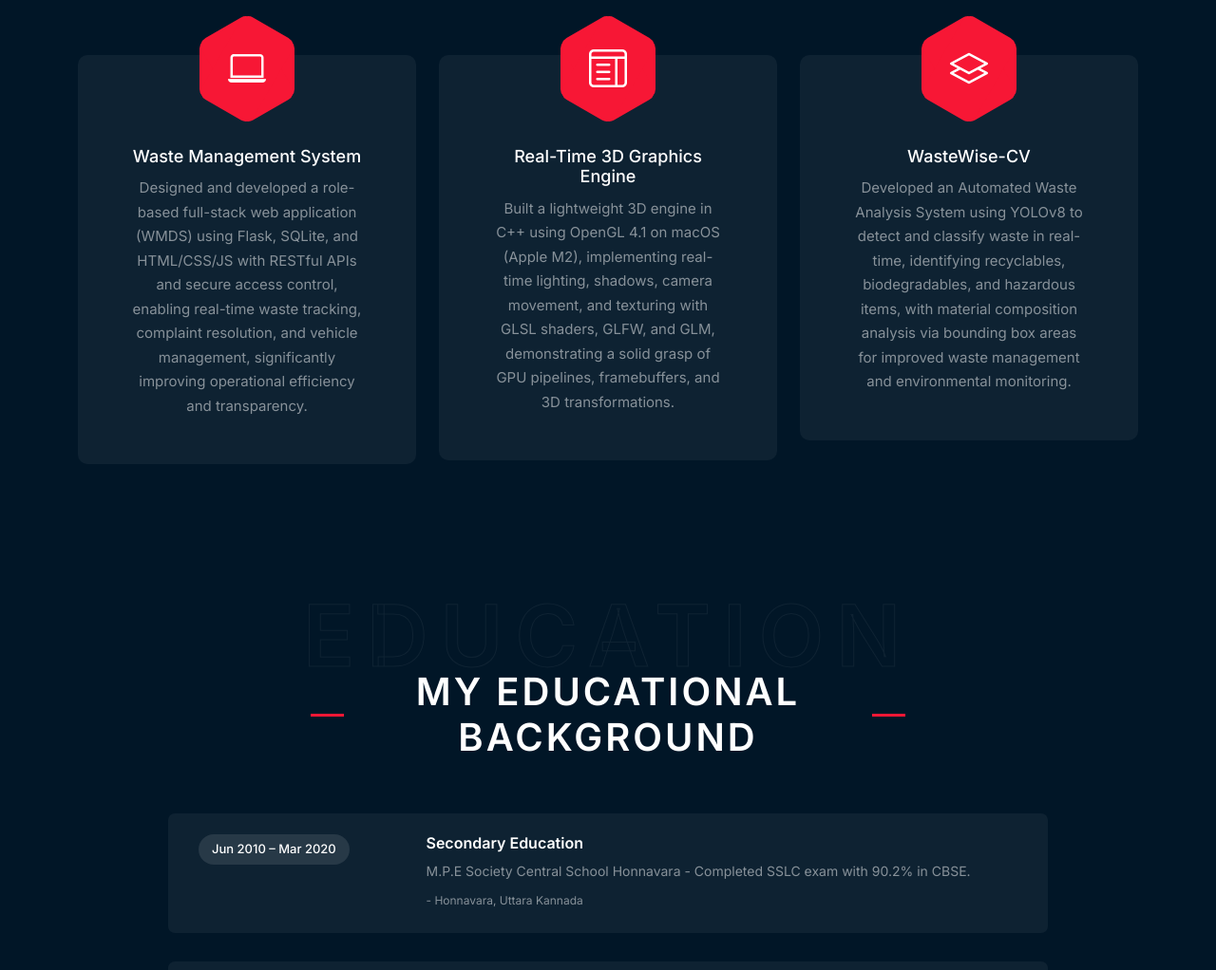
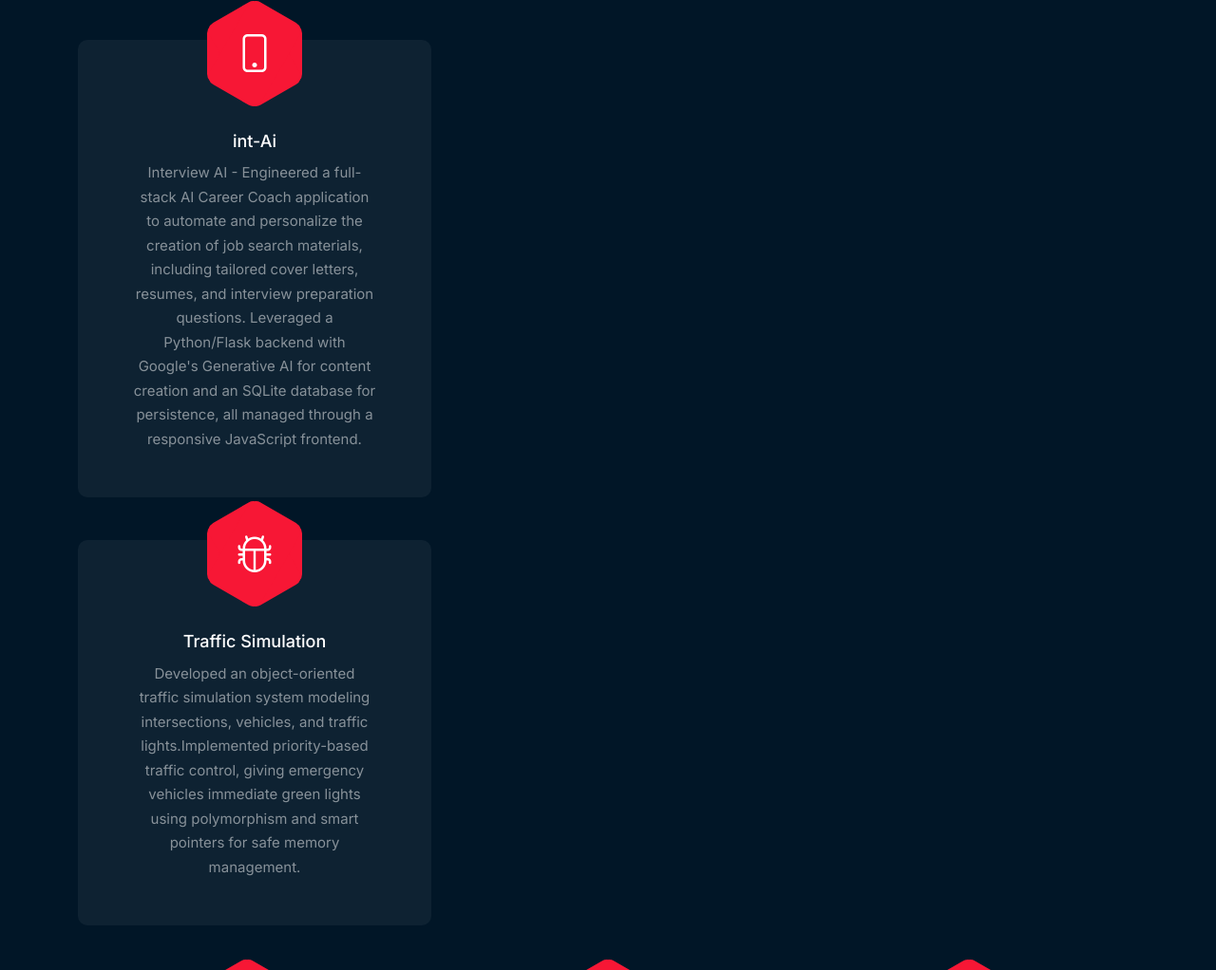
Before and after one commit to sadananda-hegde/portfolio, a plain HTML site: page index.html in a window 1280 px wide. Shown: the part 1778-2800 px from the top of the page at 95% size. Drawn offline with Linux system fonts and the light colour scheme; a script that the page names is missing.

Commit message:
Update project descriptions and icons in index.html
added projects

```diff
--- a/index.html
+++ b/index.html
@@ -188,6 +188,28 @@
                         </div>
                     </div>
                 </div>
+                <div class="col-sm-6 col-lg-4 my-3">
+                        <div class="feature-box-1">
+                            <div class="icon hexagon">
+                                <i class="bi bi-phone"></i>
+                            </div>
+                            <div class="feature-content">
+                                <h5>int-Ai</h5>
+                                <p>Interview AI - Engineered a full-stack AI Career Coach application to automate and personalize the creation of job search materials, including tailored cover letters, resumes, and interview preparation questions. Leveraged a Python/Flask backend with Google's Generative AI for content creation and an SQLite database for persistence, all managed through a responsive JavaScript frontend.</p>
+                            </div>
+                        </div>
+                    </div>
+                    <div class="col-sm-6 col-lg-4 my-3">
+                        <div class="feature-box-1">
+                            <div class="icon hexagon">
+                                <i class="bi bi-bug"></i>
+                            </div>
+                            <div class="feature-content">
+                                <h5>Traffic Simulation</h5>
+                                <p>Developed an object-oriented traffic simulation system modeling intersections, vehicles, and traffic lights.Implemented priority-based traffic control, giving emergency vehicles immediate green lights using polymorphism and smart pointers for safe memory management.</p>
+                            </div>
+                        </div>
+                    </div>
                 <div class="row">
                     <div class="col-sm-6 col-lg-4 my-3">
                         <div class="feature-box-1">
@@ -222,29 +244,8 @@
                             </div>
                         </div>
                     </div>
+
                     <!--<div class="col-sm-6 col-lg-4 my-3">
-                        <div class="feature-box-1">
-                            <div class="icon hexagon">
-                                <i class="bi bi-phone"></i>
-                            </div>
-                            <div class="feature-content">
-                                <h5>Mobile Responsive</h5>
-                                <p>Coming Soon</p>
-                            </div>
-                        </div>
-                    </div>
-                    <div class="col-sm-6 col-lg-4 my-3">
-                        <div class="feature-box-1">
-                            <div class="icon hexagon">
-                                <i class="bi bi-bug"></i>
-                            </div>
-                            <div class="feature-content">
-                                <h5>Quality Assurance</h5>
-                                <p>Coming Soon</p>
-                            </div>
-                        </div>
-                    </div>
-                    <div class="col-sm-6 col-lg-4 my-3">
                         <div class="feature-box-1">
                             <div class="icon hexagon">
                                 <i class="bi bi-command"></i>
```
